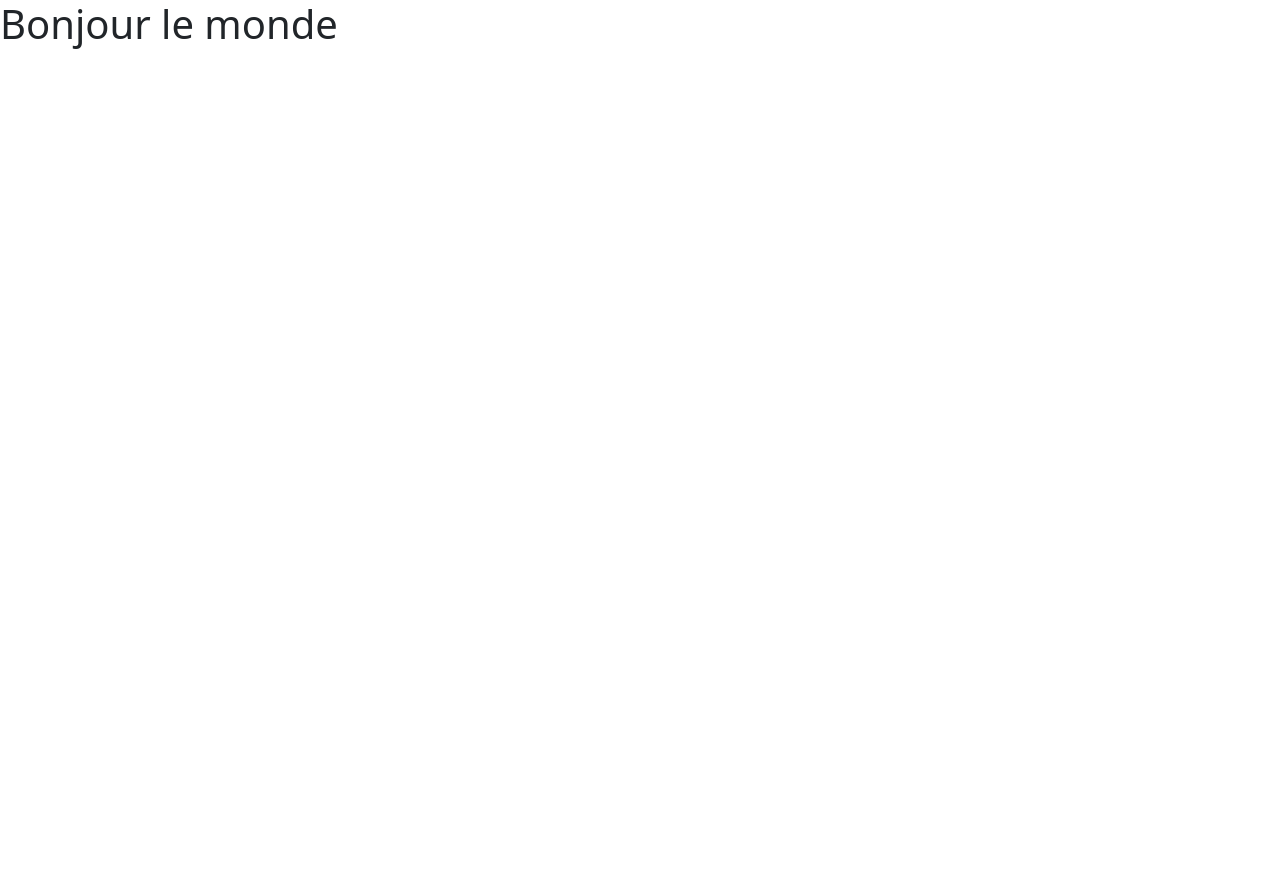
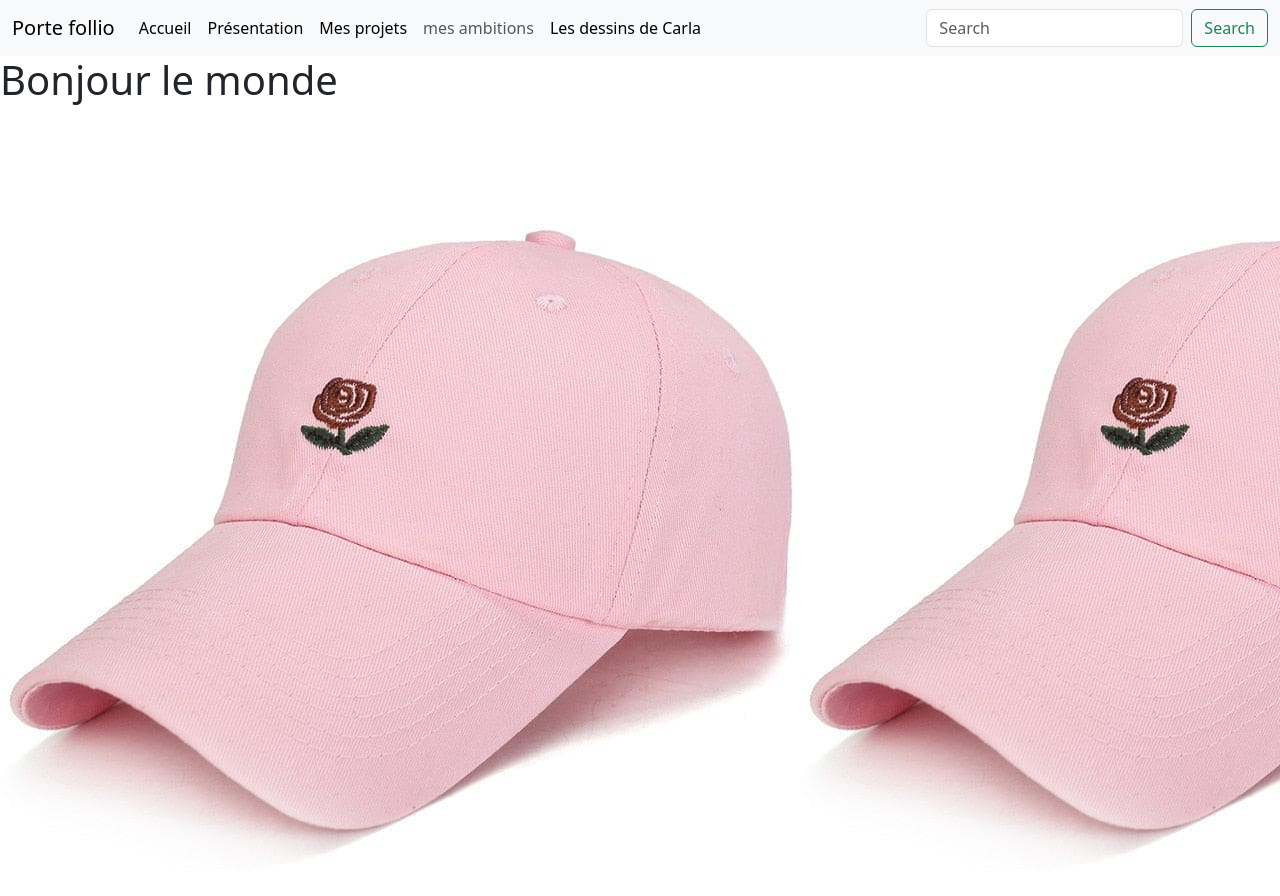
Before and after one commit to PoilsDurs/projet-14-bis, a plain HTML site: page index.html in a window 1280 px wide. Before the commit the page ends 800 px from the top, so only its background shows below. Drawn offline with nearby package versions, Linux system fonts and the light colour scheme.

Commit message:
Add files via upload

```diff
--- a/css/style.css
+++ b/css/style.css
@@ -0,0 +1,9 @@
+html, body{
+    margin: 0;
+    padding: 0;
+}
+.casquette{
+    background-image: url(../img/casquette-r.jpg);
+    height: 100vh;
+    width: 100vw;
+}
--- a/index.html
+++ b/index.html
@@ -5,10 +5,43 @@
     <meta name="viewport" content="width=device-width, initial-scale=1">
     <title>Bootstrap demo</title>
     <link href="https://cdn.jsdelivr.net/npm/bootstrap@5.3.0-alpha2/dist/css/bootstrap.min.css" rel="stylesheet" integrity="sha384-aFq/bzH65dt+w6FI2ooMVUpc+21e0SRygnTpmBvdBgSdnuTN7QbdgL+OapgHtvPp" crossorigin="anonymous">
-  </head>
-
+    <link rel="stylesheet" href="css/style.css">
+</head>
   <body>
-    <h1>Bonjour le monde</h1>
-    <script src="https://cdn.jsdelivr.net/npm/bootstrap@5.3.0-alpha2/dist/js/bootstrap.bundle.min.js" integrity="sha384-qKXV1j0HvMUeCBQ+QVp7JcfGl760yU08IQ+GpUo5hlbpg51QRiuqHAJz8+BrxE/N" crossorigin="anonymous"></script>
-  </body>
+    <nav class="navbar navbar-expand-lg bg-body-tertiary">
+        <div class="container-fluid">
+          <a class="navbar-brand" href="#">Porte follio</a>
+          <button class="navbar-toggler" type="button" data-bs-toggle="collapse" data-bs-target="#navbarSupportedContent" aria-controls="navbarSupportedContent" aria-expanded="false" aria-label="Toggle navigation">
+            <span class="navbar-toggler-icon"></span>
+          </button>
+          <div class="collapse navbar-collapse" id="navbarSupportedContent">
+            <ul class="navbar-nav me-auto mb-2 mb-lg-0">
+              <li class="nav-item">
+                <a class="nav-link active" aria-current="page" href="#">Accueil</a>
+              </li>
+              <li class="nav-item">
+                <a class="nav-link active" aria-current="page" href="#">Présentation</a>
+              </li>
+              <li class="nav-item">
+                <a class="nav-link active" aria-current="page" href="#">Mes projets</a>
+              </li>
+              <li class="nav-item">
+                <a class="nav-link" href="#">mes ambitions</a>
+              </li>
+              <li class="nav-item">
+                <a class="nav-link active" aria-current="page" href="#">Les dessins de Carla</a>
+              </li>
+            </ul>
+            <form class="d-flex" role="search">
+              <input class="form-control me-2" type="search" placeholder="Search" aria-label="Search">
+              <button class="btn btn-outline-success" type="submit">Search</button>
+            </form>
+          </div>
+        </div>
+      </nav>
+      <h1>Bonjour le monde</h1>
+    <div class="casquette">
+    </div>
+      <script src="https://cdn.jsdelivr.net/npm/bootstrap@5.3.0-alpha2/dist/js/bootstrap.bundle.min.js" integrity="sha384-qKXV1j0HvMUeCBQ+QVp7JcfGl760yU08IQ+GpUo5hlbpg51QRiuqHAJz8+BrxE/N" crossorigin="anonymous"></script>
+    </body>
 </html>
```
Also changed, not shown: img/billets.jpg (added), img/casquette-r.jpg (added), img/cookie.webp (added), img/tlou.webp (added).
